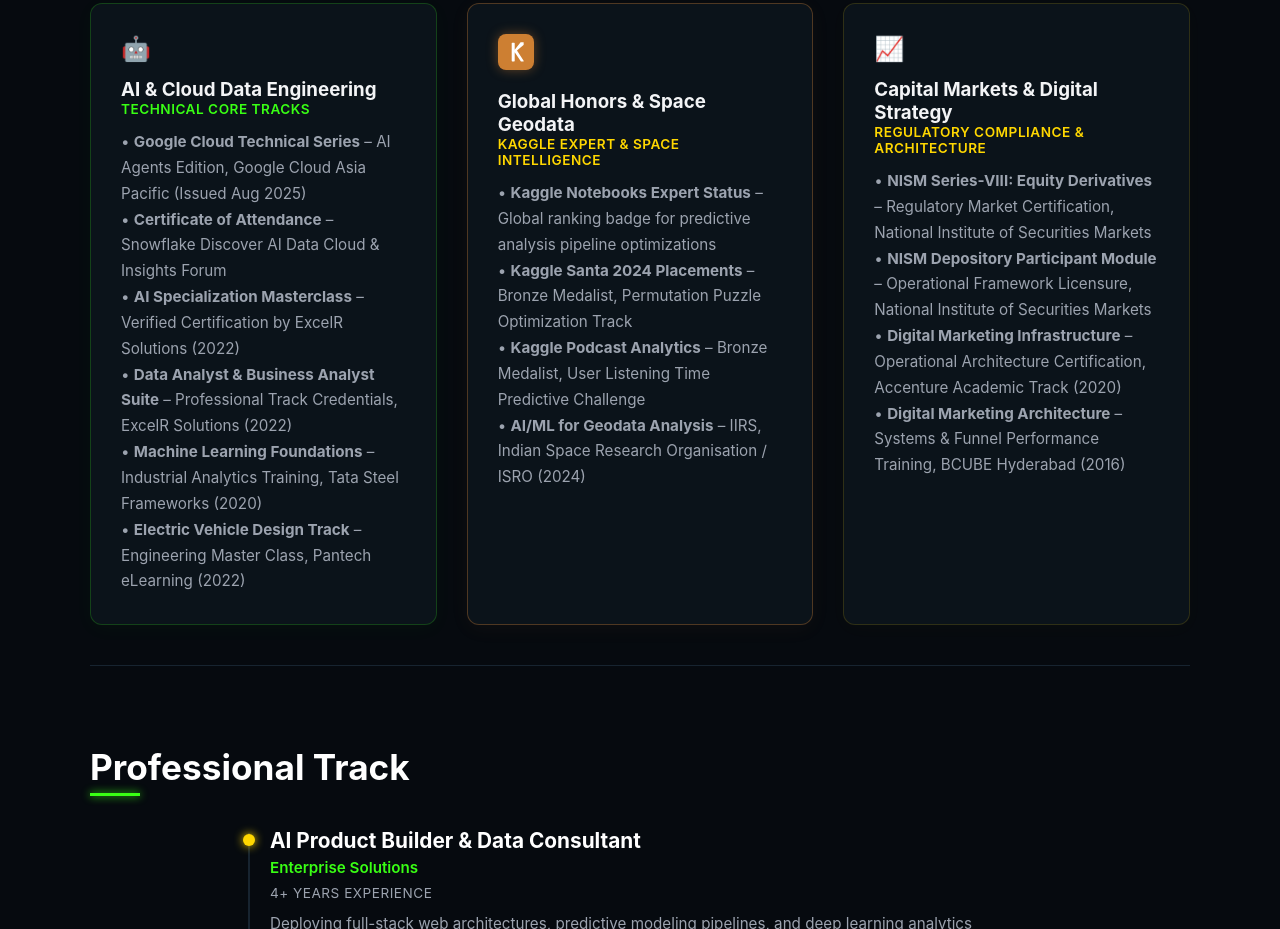
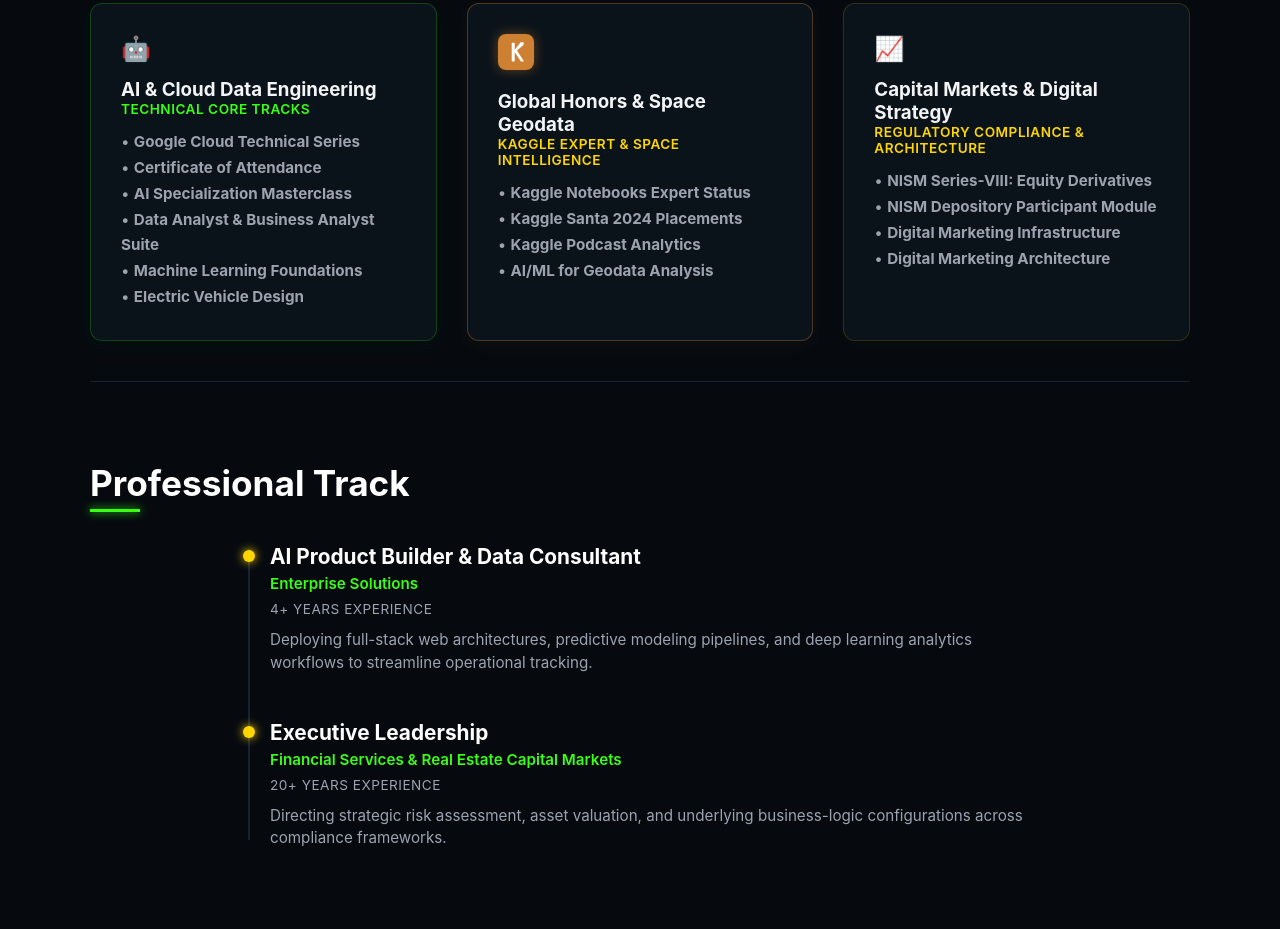
Before and after one commit to SRINIVASTA/srinivasta.github.io, a plain HTML site: page index.html in a window 1280 px wide. Shown: the part 1838-2767 px from the top of the page. Drawn offline with Linux system fonts and the light colour scheme.

Commit message:
Update index.html

```diff
--- a/index.html
+++ b/index.html
@@ -339,12 +339,12 @@
         <h3>AI & Cloud Data Engineering</h3>
         <p style="margin-bottom: 12px; font-weight: 600; color: var(--accent-glow); font-size: 0.85rem; letter-spacing: 0.5px; text-transform: uppercase;">Technical Core Tracks</p>
         <p style="font-size: 0.95rem; line-height: 1.7; color: var(--text-secondary);">
-          • <strong>Google Cloud Technical Series</strong> – AI Agents Edition, Google Cloud Asia Pacific (Issued Aug 2025)<br>
-          • <strong>Certificate of Attendance</strong> – Snowflake Discover AI Data Cloud & Insights Forum<br>
-          • <strong>AI Specialization Masterclass</strong> – Verified Certification by ExcelR Solutions (2022)<br>
-          • <strong>Data Analyst & Business Analyst Suite</strong> – Professional Track Credentials, ExcelR Solutions (2022)<br>
-          • <strong>Machine Learning Foundations</strong> – Industrial Analytics Training, Tata Steel Frameworks (2020)<br>
-          • <strong>Electric Vehicle Design Track</strong> – Engineering Master Class, Pantech eLearning (2022)
+          • <strong>Google Cloud Technical Series</strong><br>
+          • <strong>Certificate of Attendance</strong><br>
+          • <strong>AI Specialization Masterclass</strong><br>
+          • <strong>Data Analyst & Business Analyst Suite</strong><br>
+          • <strong>Machine Learning Foundations</strong><br>
+          • <strong>Electric Vehicle Design </strong>
         </p>
       </div>
     </div>
@@ -360,10 +360,10 @@
         <h3>Global Honors & Space Geodata</h3>
         <p style="margin-bottom: 12px; font-weight: 600; color: var(--accent-gold); font-size: 0.85rem; letter-spacing: 0.5px; text-transform: uppercase;">Kaggle Expert & Space Intelligence</p>
         <p style="font-size: 0.95rem; line-height: 1.7; color: var(--text-secondary);">
-          • <strong>Kaggle Notebooks Expert Status</strong> – Global ranking badge for predictive analysis pipeline optimizations<br>
-          • <strong>Kaggle Santa 2024 Placements</strong> – Bronze Medalist, Permutation Puzzle Optimization Track<br>
-          • <strong>Kaggle Podcast Analytics</strong> – Bronze Medalist, User Listening Time Predictive Challenge<br>
-          • <strong>AI/ML for Geodata Analysis</strong> – IIRS, Indian Space Research Organisation / ISRO (2024)
+          • <strong>Kaggle Notebooks Expert Status</strong><br>
+          • <strong>Kaggle Santa 2024 Placements</strong><br>
+          • <strong>Kaggle Podcast Analytics</strong><br>
+          • <strong>AI/ML for Geodata Analysis</strong>
         </p>
       </div>
     </div>
@@ -375,10 +375,10 @@
         <h3>Capital Markets & Digital Strategy</h3>
         <p style="margin-bottom: 12px; font-weight: 600; color: var(--accent-gold); font-size: 0.85rem; letter-spacing: 0.5px; text-transform: uppercase;">Regulatory Compliance & Architecture</p>
         <p style="font-size: 0.95rem; line-height: 1.7; color: var(--text-secondary);">
-          • <strong>NISM Series-VIII: Equity Derivatives</strong> – Regulatory Market Certification, National Institute of Securities Markets<br>
-          • <strong>NISM Depository Participant Module</strong> – Operational Framework Licensure, National Institute of Securities Markets<br>
-          • <strong>Digital Marketing Infrastructure</strong> – Operational Architecture Certification, Accenture Academic Track (2020)<br>
-          • <strong>Digital Marketing Architecture</strong> – Systems & Funnel Performance Training, BCUBE Hyderabad (2016)
+          • <strong>NISM Series-VIII: Equity Derivatives</strong><br>
+          • <strong>NISM Depository Participant Module</strong><br>
+          • <strong>Digital Marketing Infrastructure</strong><br>
+          • <strong>Digital Marketing Architecture</strong>
         </p>
       </div>
     </div>
```
